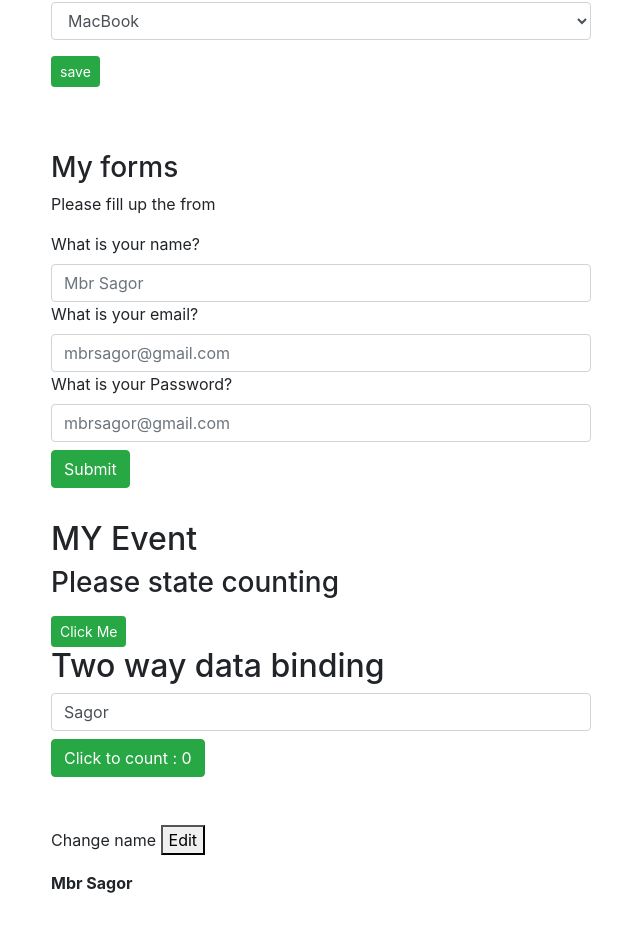
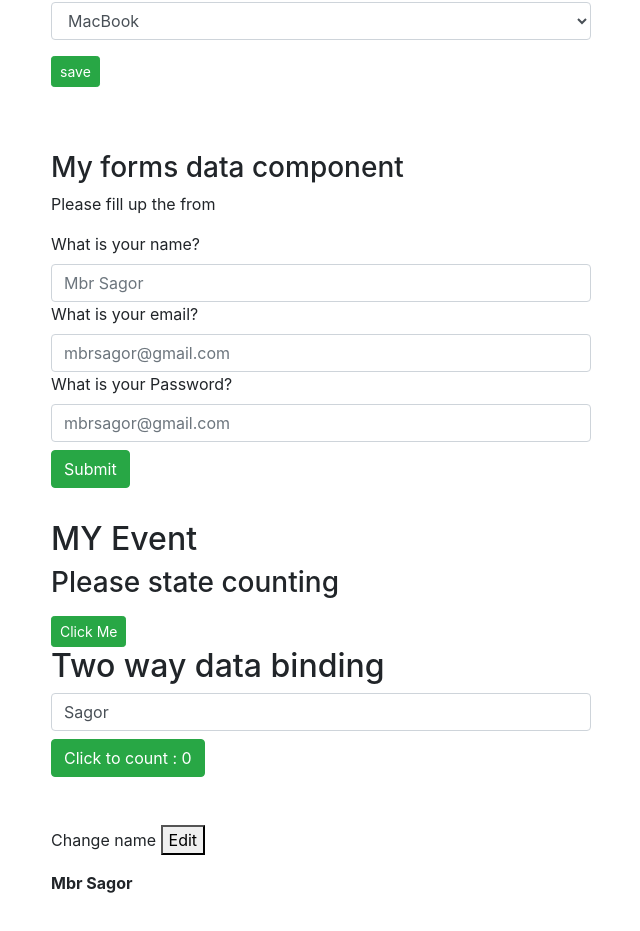
Before and after one commit to mbrsagor/youReacker, a React (Create React App) app: page / in a window 1280 px wide. Shown: the part 2348-3279 px from the top of the page, without its empty margins (319-959 px from the left). Built offline with nearby package versions, Linux system fonts and the light colour scheme; no server answers.

Commit message:
Unused code remove

```diff
--- a/public/index.html
+++ b/public/index.html
@@ -7,7 +7,7 @@
     <meta name="theme-color" content="#000000" />
     <meta
       name="description"
-      content="Web site created using create-react-app"
+      content="YouReacker A TO Z in ract"
     />
     <link rel="apple-touch-icon" href="%PUBLIC_URL%/logo192.png" />
     <!--
@@ -30,15 +30,5 @@
   <body>
     <noscript>You need to enable JavaScript to run this app.</noscript>
     <div id="root"></div>
-    <!--
-      This HTML file is a template.
-      If you open it directly in the browser, you will see an empty page.
-
-      You can add webfonts, meta tags, or analytics to this file.
-      The build step will place the bundled scripts into the <body> tag.
-
-      To begin the development, run `npm start` or `yarn start`.
-      To create a production bundle, use `npm run build` or `yarn build`.
-    -->
   </body>
 </html>
--- a/src/components/context_API/auth_context.jsx
+++ b/src/components/context_API/auth_context.jsx
@@ -20,7 +20,7 @@ class AuthProvider extends Component {
 
 
     render() {
-        return <Provider value={{... this.state, toggleAuth: this.toggleAuthention}}>{this.props.children}</Provider>
+        return <Provider value={{...this.state, toggleAuth: this.toggleAuthention}}>{this.props.children}</Provider>
     }
 
 }
--- a/src/components/hoc/index.jsx
+++ b/src/components/hoc/index.jsx
@@ -14,9 +14,9 @@ const withName = Component => {
     }
 }
 
-const DisplayName = props => {
-    <h2>Hello {props.name}</h2>
-}
+// const DisplayName = props => {
+//     <h2>Hello {props.name}</h2>
+// }
 // const DisplayWithName = withName(DisplayName);
 
 class HigherOrderComponent extends Component {
--- a/src/components/life_cycle/index.jsx
+++ b/src/components/life_cycle/index.jsx
@@ -1,5 +1,5 @@
 import React, { Component } from 'react';
-import ChildComponent from './childComponent'
+// import ChildComponent from './childComponent'
 
 
 const url = 'https://jsonplaceholder.typicode.com/posts'
--- a/src/components/my_forms/index.jsx
+++ b/src/components/my_forms/index.jsx
@@ -1,4 +1,4 @@
-import React, { Component } from 'react';
+import React, { Component} from 'react';
 import Forms from './forms'
 
 class MyForms extends Component {
@@ -44,7 +44,7 @@ class MyForms extends Component {
     changeHandler = event => {
         this.setState({
             values: {
-                ... this.state.values,
+                ...this.state.values,
                 [event.target.name] : event.target.value
             }
         });
@@ -58,7 +58,7 @@ class MyForms extends Component {
     render() {
         return (
             <div>
-                <h3>My forms</h3>
+                <h3>My forms data component</h3>
                 <Forms
                     values={this.state.values}
                     errors={this.state.errors}
--- a/src/index.css
+++ /dev/null
@@ -1,13 +0,0 @@
-body {
-  margin: 0;
-  font-family: -apple-system, BlinkMacSystemFont, 'Segoe UI', 'Roboto', 'Oxygen',
-    'Ubuntu', 'Cantarell', 'Fira Sans', 'Droid Sans', 'Helvetica Neue',
-    sans-serif;
-  -webkit-font-smoothing: antialiased;
-  -moz-osx-font-smoothing: grayscale;
-}
-
-code {
-  font-family: source-code-pro, Menlo, Monaco, Consolas, 'Courier New',
-    monospace;
-}
--- a/src/index.js
+++ b/src/index.js
@@ -1,7 +1,6 @@
 import React from 'react';
 import ReactDOM from 'react-dom';
 import "bootstrap/dist/css/bootstrap.min.css";
-import './index.css';
 import App from '../src/components/App';
 import reportWebVitals from './reportWebVitals';
 
```
Also changed, not shown: 2 other files (tests, documents, lock files or other folders).
